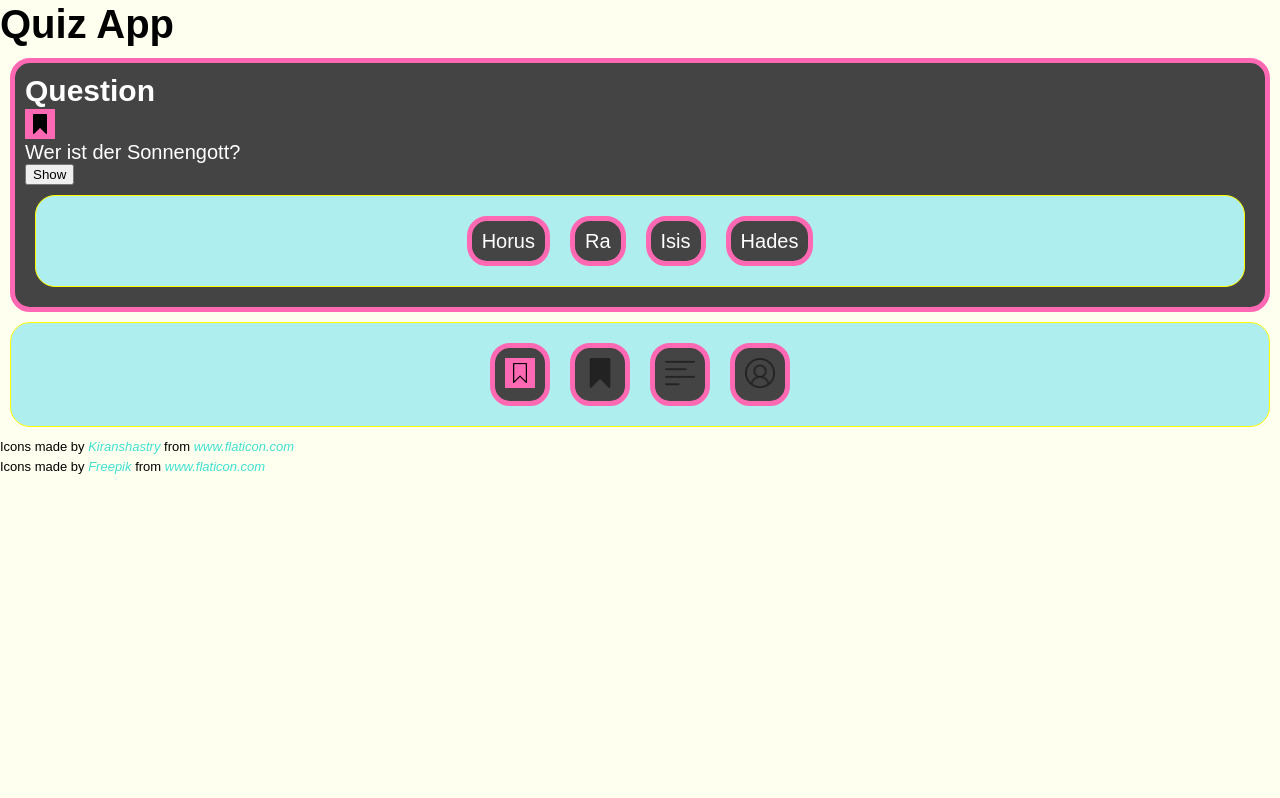
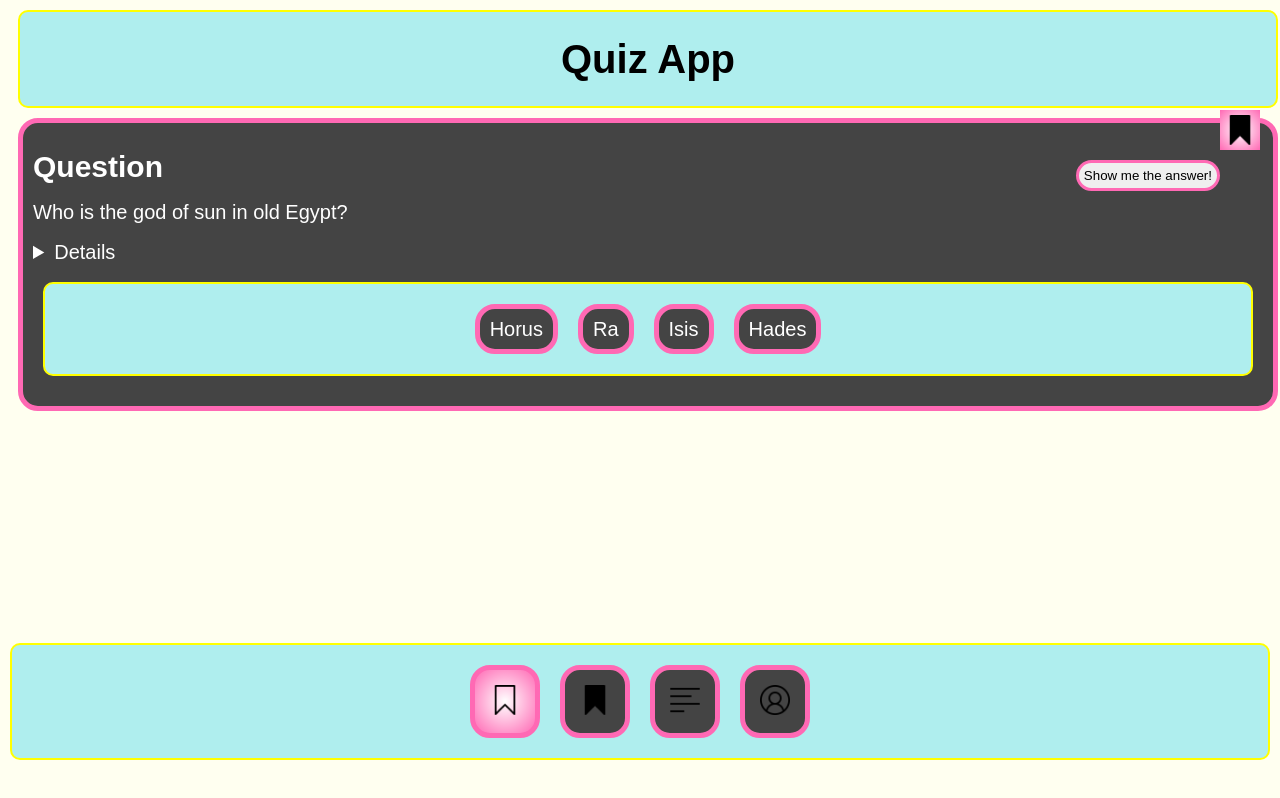
Before and after one commit to GabrieleGrimme/quizapp, a website built with Vite: page index.html in a window 1280 px wide. Shown: the top 798 px of the page. Built offline with nearby package versions, Linux system fonts and the light colour scheme.

Commit message:
added detail element

```diff
--- a/index.html
+++ b/index.html
@@ -8,7 +8,7 @@
 <title>Quiz App</title>
 </head>
 <body>
-    <header>
+    <header class="head__container">
         <h1>Quiz App</h1>
     </header>
 
@@ -16,19 +16,24 @@
 
        <!-- <section class="grid-box"> -->
         <section>
-            <article class="cards__container__item">
+            <article class="container__item">
+                <div class="bookmark">
+                    <img src="bookmark1.png" alt="bookmark_added" class="img__icon active">
+                </div>
                     <h2>Question</h2>
-                    <span>
-                        <img src="bookmark1.png" alt="bookmark_added" class="img__icon--on">
-                    </span>
-                <p>Wer ist der Sonnengott?</p>
-                <p><button name="answer">Show</button></p>
+                <p>Who is the god of sun in old Egypt?</p>
+                <p><button class="button" name="answer">Show me the answer!</button></p>
                 <p>
-                    <ul class="cards__container">
-                        <li class="cards__container__item">Horus</li>
-                        <li class="cards__container__item">Ra</li>
-                        <li class="cards__container__item">Isis</li>
-                        <li class="cards__container__item">Hades</li>
+                        <details>
+                            <summmary>Ra</summmary>
+                        </details>
+                </p>
+                <p>
+                    <ul class="container">
+                        <li class="container__item">Horus</li>
+                        <li class="container__item">Ra</li>
+                        <li class="container__item">Isis</li>
+                        <li class="container__item">Hades</li>
                     </ul>
                 </p>
             </article>
@@ -36,25 +41,24 @@
     </main>
 
     <footer>
-        <nav>
+        <nav class="navigation">
             <section>
                 <article>
-                        <ul class="cards__container">
-                            <li class="cards__container__item"><img src="bookmark.png" alt="bookmark_notadded" class="img__icon--on">
+                        <ul class="nav__container">
+                            <li class="nav__container__item active"><img src="bookmark.png" alt="bookmark_notadded" class="img__icon">
                             </li>
-                            <li class="cards__container__item"><img src="bookmark1.png" alt="bookmark_added" class="img__icon--off"></span>
+                            <li class="nav__container__item"><img src="bookmark1.png" alt="bookmark_added" class="img__icon"></span>
                             </li>
-                            <li class="cards__container__item"><img src="004-left-align.png" alt="create" class="img__icon--off">
+                            <li class="nav__container__item"><img src="004-left-align.png" alt="create" class="img__icon">
                             </li>
-                            <li class="cards__container__item"><img src="001-user.png" alt="profile" class="img__icon--off"></li>
+                            <li class="nav__container__item"><img src="001-user.png" alt="profile" class="img__icon"></li>
                         </ul>
                     </p>
                 </article>
-             </nav>
+<!--            <div class="footnote">Icons made by <a href="https://www.flaticon.com/authors/kiranshastry" title="Kiranshastry">Kiranshastry</a> from <a href="https://www.flaticon.com/" title="Flaticon">www.flaticon.com</a></div>
+            <div class="footnote">Icons made by <a href="https://www.freepik.com" title="Freepik">Freepik</a> from <a href="https://www.flaticon.com/" title="Flaticon">www.flaticon.com</a></div>-->
+        </nav>
 
-        <div class="footnote">Icons made by <a href="https://www.flaticon.com/authors/kiranshastry" title="Kiranshastry">Kiranshastry</a> from <a href="https://www.flaticon.com/" title="Flaticon">www.flaticon.com</a></div>
-        <div class="footnote">Icons made by <a href="https://www.freepik.com" title="Freepik">Freepik</a> from <a href="https://www.flaticon.com/" title="Flaticon">www.flaticon.com</a></div>
     </footer>
-
 </body>
 </html>
--- a/style_quizapp.css
+++ b/style_quizapp.css
@@ -3,19 +3,6 @@
 *::after {
     box-sizing: border-box;
   }
-
-h1,
-h2,
-h3 {line-height: 1.2;
-}
-
-body,
-h1,
-h2,
-h3,
-p {
-  margin:0;
-}
 
 body {
   background: ivory;
@@ -23,43 +10,49 @@ body {
   font-family: sans-serif;
   font-size: 1.25rem;
   width:100vw;
-  xpadding: 20px;
+  height: 300vh;
 }
 
-a {
-    text-decoration: none;
-    color: turquoise;
-    font-style: oblique;
+.head__container {
+    display: flex;
+    justify-content: center;
+    xposition: fixed;
+    top: 0;
+    xleft: 0;
+    xright: 0;
+    border: 2px solid yellow;
+    background-color: paleturquoise;
+    border-radius: 10px;
+    padding: 10px;
+    margin: 10px;
   }
 
-/* icons sind on pink unterlegt, off durchscheinend */
-.img__icon--on {
-    width:30px;
-    background-color: hotpink;
-    padding: 5px;
-  }
-
-.img__icon--off {
-  width:30px;
-  opacity: 50%;
+.bookmark {
+  position: absolute;
+  top: 110px;
+  right: 20px;
+  xbackground-color: hotpink;
+  xbackground-image: radial-gradient( white, transparent);
+  xtext-align: right;
+  xmargin-top: -1.25rem;
+  xpadding: 0;
 }
 
-.footnote {
-    font-size: small;
-  }
 
-.cards__container {
+.container,
+.nav__container {
     display: flex;
     justify-content: center;
-    border: 1px solid yellow;
+    border: 2px solid yellow;
     background-color: paleturquoise;
-    border-radius: 20px;
+    border-radius: 10px;
     padding: 10px;
     margin: 10px;
     list-style: none;
   }
 
-.cards__container__item {
+.container__item,
+.nav__container__item {
     background-color: #444;
     border: 5px solid hotpink;
     color: #fff;
@@ -68,24 +61,36 @@ a {
     margin: 10px;
    }
 
-   /* Flexboxes
-  .flex-box {
-    display: flex;
-    align-items: column;
-    flex-wrap: wrap;
-    border: 1px solid slategrey;
-    background-color:paleturquoise;
-    padding: 10px;
-    border-radius: 20px;
-    margin: 10px;
-  }
+.button {
+  position: absolute;
+  top: 160px;
+  right: 60px;
+  padding: 5px;
+  border: solid 3px hotpink;
+  border-radius: 50px;
+  xbackground-color: yellow;
+  xbackground-image: radial-gradient( white, transparent);
+}
 
-  .flex-box-item {
-    flex-wrap: wrap;
-    align-items: column;
-    border: 1px solid palevioletred;
-    background-color: palegreen;
-    padding: 10px;
-    margin: 5px;
-    border-radius: 20px;
-  }*/
+.navigation {
+  position: fixed;
+  bottom: 0;
+  left: 0;
+  right: 0;
+  padding-bottom: 20px;
+}
+
+.img__icon {
+  width:40px;
+  padding: 5px;
+}
+
+.footnote {
+  font-size: small;
+  text-align: center;
+}
+
+.active {
+  background-color: hotpink;
+  background-image: radial-gradient( white, transparent);
+}
```
